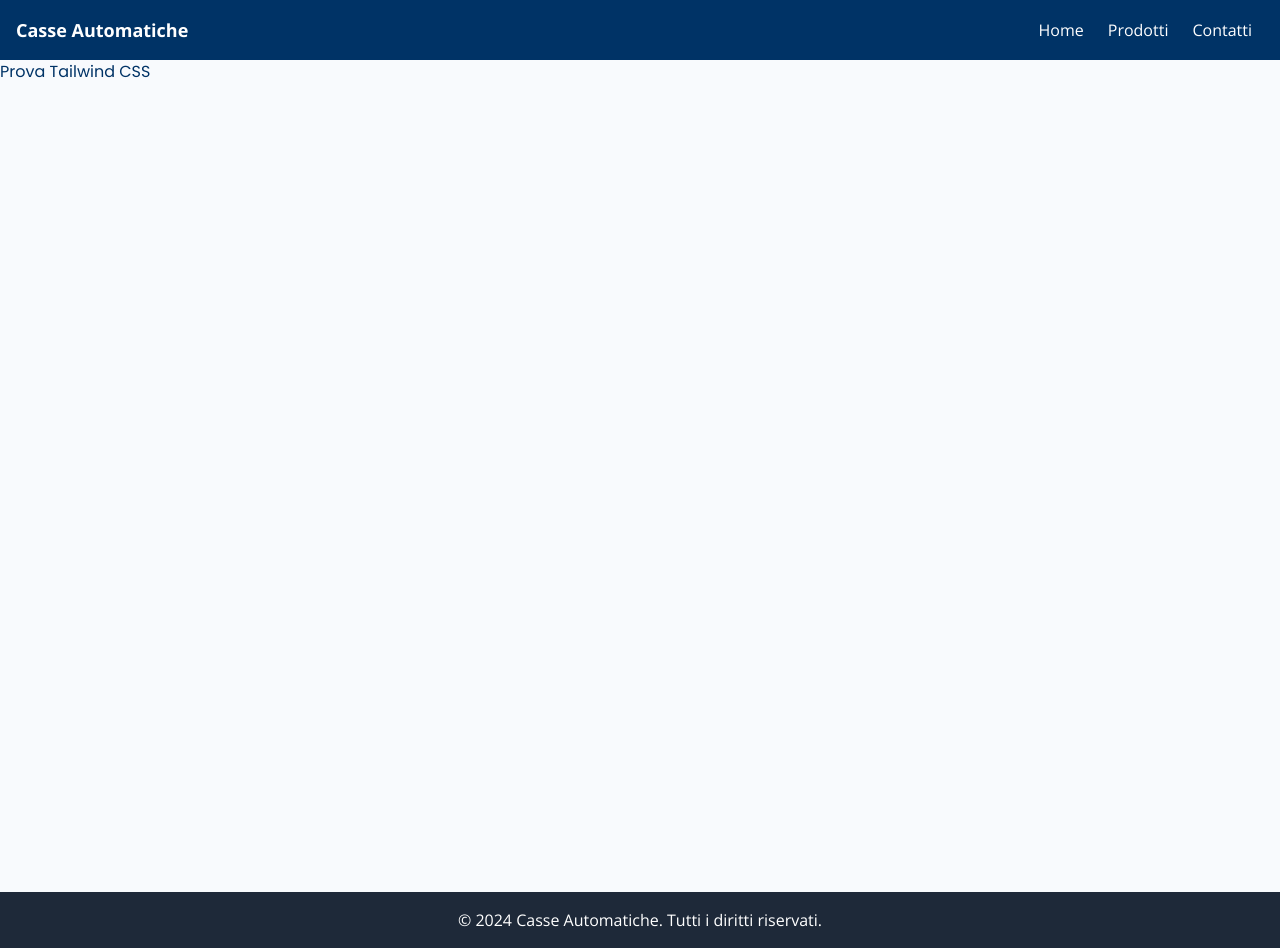
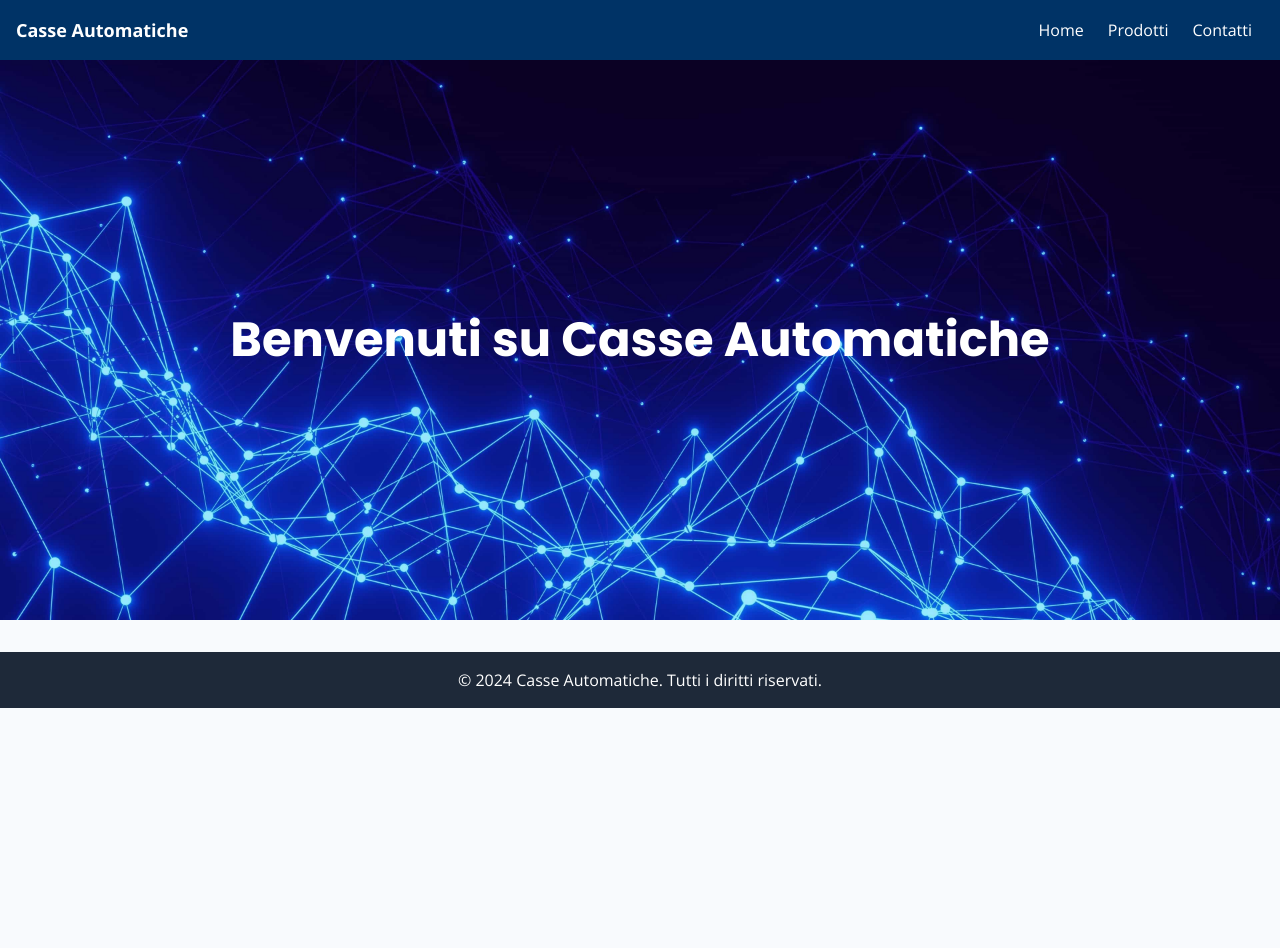
Before and after one commit to Alessandro-Michele-Piazza/Casse_di_pagamento, a React (Vite) app: page / in a window 1280 px wide. After the commit the page ends 800 px from the top, so only its background shows below. Built offline with nearby package versions, Linux system fonts and the light colour scheme.

Commit message:
cominciata homepage

```diff
--- a/src/css/homepage.css
+++ b/src/css/homepage.css
@@ -1,3 +1,6 @@
-.altezza_minima {
-  min-height: 100vh;
+.sfondo_homepage{
+    background-image: url("../../public/media/immagine_header.webp");
+    background-size: cover;
+    background-position: center;
+    height: 70vh; /* Altezza della sezione */
 }
--- a/src/index.css
+++ b/src/index.css
@@ -37,6 +37,31 @@
   --font-titoli: "Poppins", sans-serif;
   --font-corpo: "Open Sans", sans-serif;
 }
+
+.testo_bianco {
+  color: var(--testo-chiaro);
+}
+
+.testo_grigio {
+  color: var(--testo-secondario);
+}
+
+.testo_blu {
+  color: var(--blu-scuro);
+}
+
+.testo_rosso {
+  color: var(--rosso-attenzione);
+}
+
+.sfondo_blu {
+  background-color: var(--blu-scuro);
+}
+
+.testo_blu_chiaro {
+  color: var(--blu-chiaro);
+}
+
 
 /* --- STILI BASE DI ESEMPIO --- */
 
--- a/src/views/Homepage.jsx
+++ b/src/views/Homepage.jsx
@@ -3,9 +3,11 @@ import "../css/homepage.css";
 export default function Homepage() {
   return (
     <>
-      <h1 className=" altezza_minima">
-        Prova Tailwind CSS
-      </h1>
+      <div>
+        <div className="sfondo_homepage flex items-center justify-center">
+          <h1 className="text-5xl font-bold testo_bianco ">Benvenuti su Casse Automatiche</h1>
+        </div>
+      </div>
     </>
   );
 }
```
Also changed, not shown: public/media/immagine_header.webp (added).
